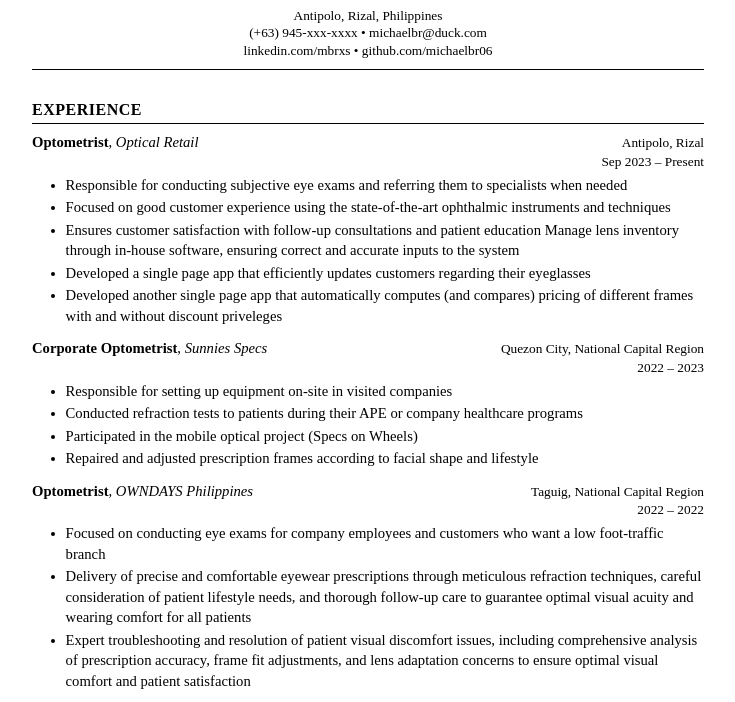
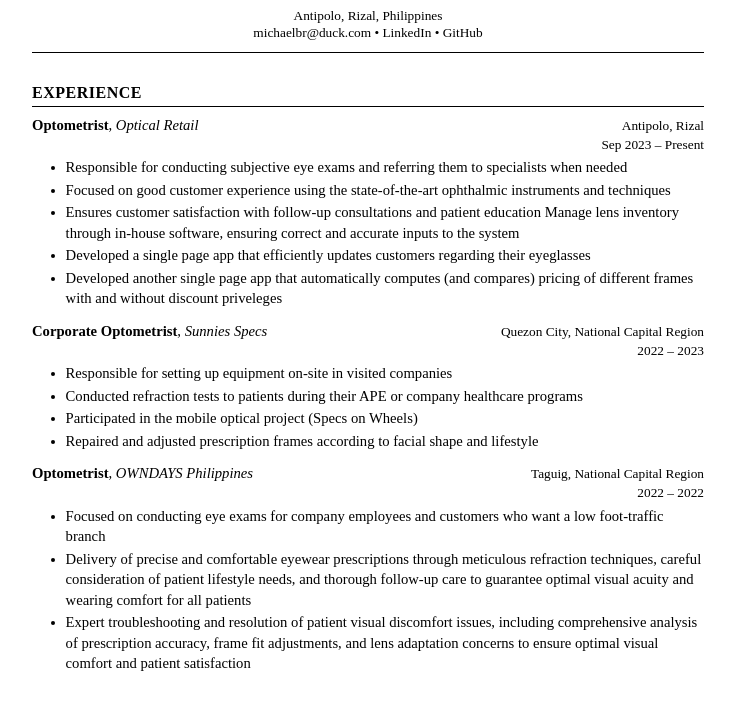
Before and after one commit to michaelbr06/resume, a plain HTML site: page index.html in a window 1280 px wide. Shown: the part 134-836 px from the top of the page, without its empty margins (272-1007 px from the left). Drawn offline with Linux system fonts and the light colour scheme.

Commit message:
Update contact info

```diff
--- a/index.html
+++ b/index.html
@@ -12,8 +12,9 @@
         <div class="title" style="margin-bottom: 10px;">Optometrist</div>
         <div class="contact-info">
             Antipolo, Rizal, Philippines<br>
-            (+63) 945-xxx-xxxx • <a href="mailto:michaelbr@duck.com">michaelbr@duck.com</a><br>
-            <a target="_blank" href="https://linkedin.com/in/mbrxs">linkedin.com/mbrxs</a> • <a target="_blank" href="https://github.com/michaelbr06">github.com/michaelbr06</a>
+            <a href="mailto:michaelbr@duck.com">michaelbr@duck.com</a> •
+            <a target="_blank" href="https://linkedin.com/in/mbrxs">LinkedIn</a> •
+            <a target="_blank" href="https://github.com/michaelbr06">GitHub</a>
         </div>
     </div>
 
```
